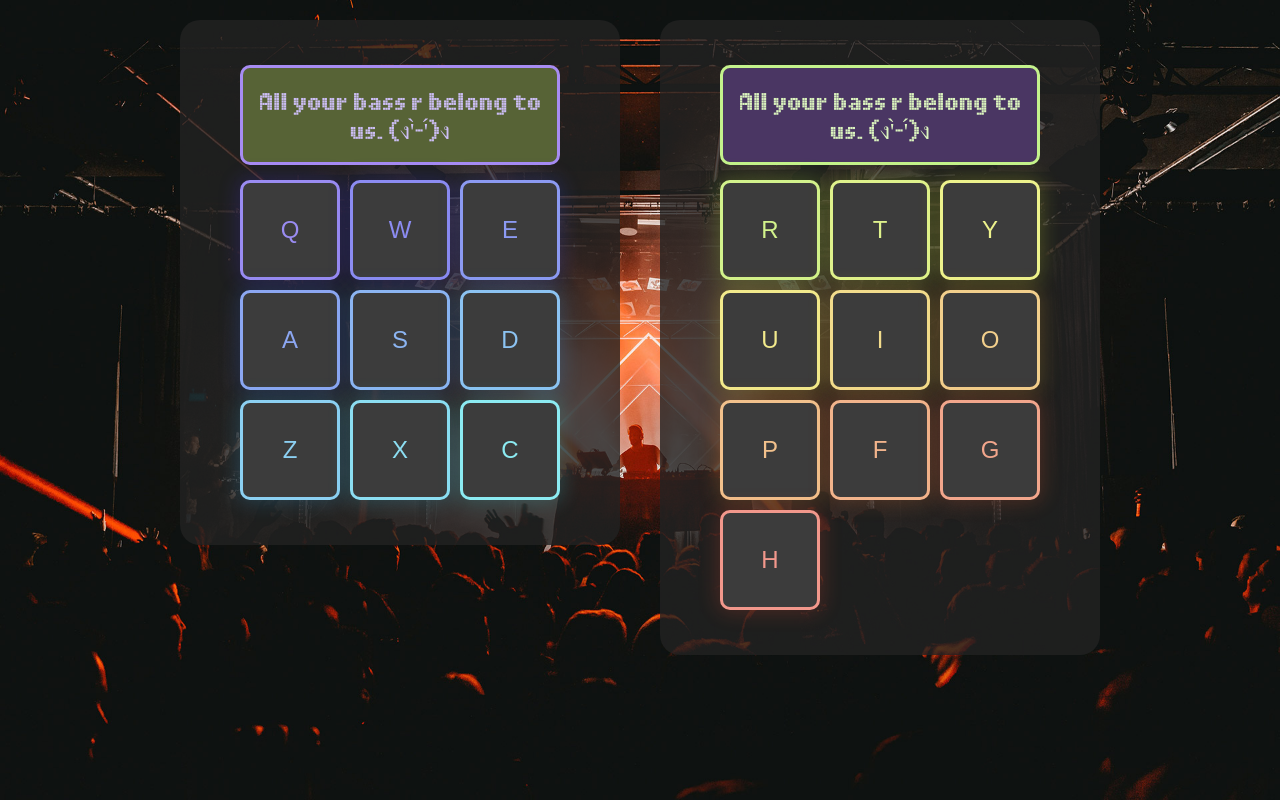
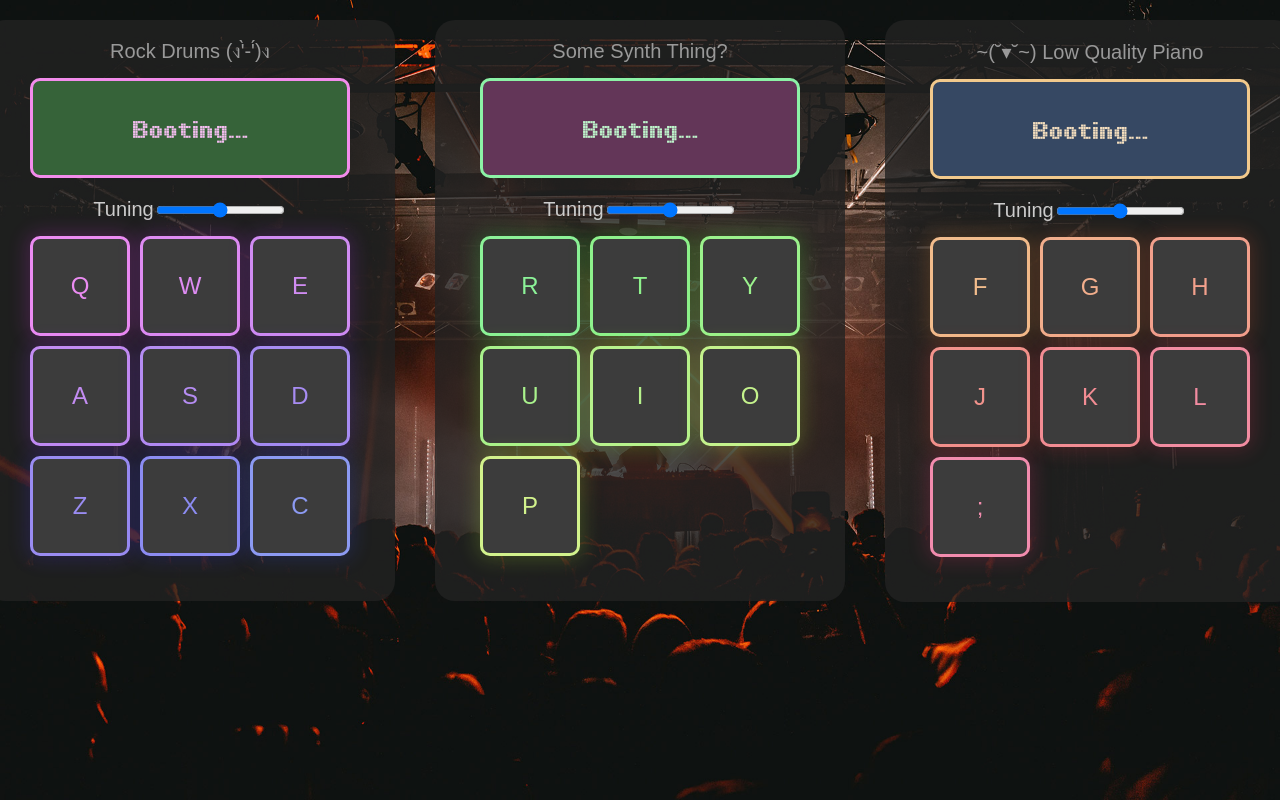
Before and after one commit to nrutledge/music-app, a React (Create React App) app: page / in a window 1280 px wide. Built offline with nearby package versions, Linux system fonts and the light colour scheme; no server answers.

Commit message:
Added instrument names, tuning controls and misc. fixes

```diff
--- a/src/common/keyMappings.js
+++ b/src/common/keyMappings.js
@@ -90,7 +90,8 @@ export const synth = [
         source: 'sounds/synth/I_Do_Remember_F_01.wav',
         volume: 0.75,
         pan: 0.5,
-        exclusiveZone: 3
+        exclusiveZone: 3,
+        detune: 100
     },
     {
         name: 'Synth G Major',
@@ -116,6 +117,9 @@ export const synth = [
         pan: 0.5,
         exclusiveZone: 3
     },
+]
+
+export const piano = [
     {
         name: 'Piano Chord 1',
         triggerKey: 'f',
@@ -140,4 +144,40 @@ export const synth = [
         pan: -0.5,
         exclusiveZone: 1
     },
+    {
+        name: 'Piano Chord 4',
+        triggerKey: 'j',
+        source: 'sounds/piano/Chord_3.mp3',
+        volume: 1.0,
+        pan: -0.5,
+        exclusiveZone: 1,
+        detune: 200
+    },
+    {
+        name: 'Piano Chord 5',
+        triggerKey: 'k',
+        source: 'sounds/piano/Chord_3.mp3',
+        volume: 1.0,
+        pan: -0.5,
+        exclusiveZone: 1,
+        detune: 300
+    },
+    {
+        name: 'Piano Chord 6',
+        triggerKey: 'l',
+        source: 'sounds/piano/Chord_3.mp3',
+        volume: 1.0,
+        pan: -0.5,
+        exclusiveZone: 1,
+        detune: 500
+    },
+    {
+        name: 'Piano Chord 7',
+        triggerKey: ';',
+        source: 'sounds/piano/Chord_3.mp3',
+        volume: 1.0,
+        pan: -0.5,
+        exclusiveZone: 1,
+        detune: 700
+    },
 ]
--- a/src/components/App/App.js
+++ b/src/components/App/App.js
@@ -1,6 +1,6 @@
 import React, { Component } from 'react';
 import Instrument from '../Instrument/Instrument';
-import { drums, synth } from '../../common/keyMappings'
+import { drums, synth, piano } from '../../common/keyMappings'
 import './App.css';
 
 const audioCtx = new (window.AudioContext || window.webkitAudioContext)();
@@ -9,8 +9,9 @@ export default class App extends Component {
   render() {
     return (
       <div className="app">
-        <Instrument audioCtx={audioCtx} keyMappings={drums} />
-        <Instrument audioCtx={audioCtx} keyMappings={synth} />
+        <Instrument audioCtx={audioCtx} keyMappings={drums} name={'Rock Drums (ง\'̀-\'́)ง'} />
+        <Instrument audioCtx={audioCtx} keyMappings={synth} name={'Some Synth Thing?'} />
+        <Instrument audioCtx={audioCtx} keyMappings={piano} name={'~(˘▾˘~) Low Quality Piano'} />
       </div>
     );
   }
--- a/src/components/DrumPad/DrumPad.js
+++ b/src/components/DrumPad/DrumPad.js
@@ -55,7 +55,16 @@ class DrumPad extends Component {
         if (key !== this.props.triggerKey || this.state.isPressed) { return; }
 
         this.stopSound(this.props.audioCtx, this.state.audioSource, this.state.gainNode, 0.001)
-        this.playSound(this.props.audioCtx, this.state.panner, this.state.audioBuffer, this.props.volume, 0.001, 0.001);
+        this.playSound(
+            this.props.audioCtx,
+            this.state.panner,
+            this.state.audioBuffer,
+            this.props.volume,
+            this.props.detune,
+            this.props.instrumentDetune,
+            0.001,
+            0.001
+        );
         this.props.setLastPlayed(this.props.exclusiveZone, key, this.props.name);
 
         this.setState({ isPressed: true });
@@ -73,6 +82,7 @@ class DrumPad extends Component {
         const arrayBuffer = await response.arrayBuffer();
         const decodedData = await audioCtx.decodeAudioData(arrayBuffer);
 
+        this.props.incrementLoadedCount();
         this.setState({ audioBuffer: decodedData });
     }
 
@@ -87,7 +97,7 @@ class DrumPad extends Component {
     }
 */
 
-    playSound = (audioCtx, panner, bufferToPlay, volume = 1, attackTime = 0.001, startDelay = 0) => {
+    playSound = (audioCtx, panner, bufferToPlay, volume = 1, detune = 0, instrumentDetune = 0, attackTime = 0.001, startDelay = 0) => {
         const source = audioCtx.createBufferSource();
         source.buffer = bufferToPlay;
 
@@ -115,6 +125,8 @@ class DrumPad extends Component {
         source.connect(gainNode);
         gainNode.connect(panner);
         panner.connect(audioCtx.destination);
+
+        source.detune.setValueAtTime(instrumentDetune + detune, audioCtx.currentTime);
 
         source.start(audioCtx.currentTime + startDelay);
         this.setState({
--- /dev/null
+++ b/src/components/InputRange/InputRange.css
@@ -0,0 +1,7 @@
+.input-range {
+    display: flex;
+    align-items: center;
+    justify-content: center;
+    font-size: 20px;
+    margin: 10px;
+}
--- /dev/null
+++ b/src/components/InputRange/InputRange.js
@@ -0,0 +1,41 @@
+import React, { Component } from 'react';
+import './InputRange.css';
+
+export default class InputRange extends Component {
+    componentDidUpdate(prevProps) {
+        if (this.props.value !== prevProps.value) {
+            this.setDisplay();
+        }
+    }
+
+    setDisplay = () => {
+        this.props.setDisplay(this.props.name + ': ' + this.props.value);
+    }
+
+    render() {
+        return (
+            <div className="input-range">
+                <label for={this.props.name} style={{ color: '#CCC' }}>Tuning</label>
+                <input
+                    type="range"
+                    name={this.props.name}
+                    min={this.props.min}
+                    max={this.props.max}
+                    value={this.props.value}
+                    onChange={this.props.handleTuningChange}
+                    onMouseOver={this.setDisplay}
+                />
+                {/*
+                <input
+                    type="number"
+                    min={this.props.min}
+                    max={this.props.max}
+                    value={this.props.value}
+                    onChange={this.props.handleTuningChange}
+                />
+
+                */}
+            </div>
+        )
+    }
+}
--- a/src/components/Instrument/Instrument.css
+++ b/src/components/Instrument/Instrument.css
@@ -1,15 +1,22 @@
-#drum-machine {
+.instrument {
     display: flex;
     flex-direction: column;
     justify-content: center;
     align-items: center;
     box-sizing: border-box;
     width: 100%;
-    max-width: 440px;
+    max-width: 420px;
     margin: 20px;
-    padding: 40px;
+    padding: 20px 40px 40px 40px;
     background-color: rgba(34, 34, 34, 0.8);
     border-radius: 20px;
+  }
+
+  .title {
+    color: #999;
+    font-size: 20px;
+    /* font-weight: bold; */
+    margin-bottom: 10px;
   }
 
   #display {
--- a/src/components/Instrument/Instrument.js
+++ b/src/components/Instrument/Instrument.js
@@ -1,34 +1,41 @@
 import React, { Component } from 'react';
 import PadBank from '../PadBank/PadBank';
 import detectMobile from '../../helpers/detectMobile';
+import InputRange from '../InputRange/InputRange';
 import './Instrument.css';
 
 export default class Instrument extends Component {
     constructor(props) {
         super(props);
         this.state = {
+            display: '',
             baseHue: Math.random() * 360,
             loadedCount: 0,
             totalCount: this.props.keyMappings.length,
             lastPlayedZone: 0,
-            lastPlayedKey: ''
+            lastPlayedKey: '',
+            tuning: 0
         }
     }
 
     // Start hue shift animation
     componentDidMount() {
-        /*
+        const initialDisplay = detectMobile() ? 'Not mobile optimized' : 'Booting...'
+        this.setDisplay(initialDisplay);
         setInterval(() => {
             this.setBaseHue(3, true);
         }, 300);
-        */
     }
 
     incrementLoadedCount = () => {
         if (this.state.loadedCount >= this.state.totalCount) { return; }
 
         this.setState(prevState => {
-            return { loadedCount: prevState.loadedCount + 1 };
+            const newCount = prevState.loadedCount + 1;
+            return {
+                display: `Loaded ${newCount}/${this.state.totalCount} Sounds`,
+                loadedCount: newCount
+            };
         });
     }
 
@@ -49,13 +56,14 @@ export default class Instrument extends Component {
         });
     }
 
+    handleTuningChange = (e) => {
+        this.setState({ tuning: parseFloat(e.target.value) });
+    }
+
     render() {
-        const displayText = this.state.loadedCount === 0
-            ? detectMobile() ? 'Not mobile optimized' : 'All your bass r belong to us. (ง\'̀-\'́)ง'
-            : `Loaded ${this.state.loadedCount}/${this.state.totalCount} Sounds`
-
         return (
-            <div id="drum-machine">
+            <div className="instrument">
+                <div className="title">{this.props.name}</div>
                 <div
                     id="display"
                     style={{
@@ -64,14 +72,23 @@ export default class Instrument extends Component {
                             border: `3px solid hsl(${this.state.baseHue}, 80%, 75%)`
                         }}
                 >
-                    {displayText}
+                    {this.state.display}
                 </div>
+                <InputRange
+                    name="Tuning"
+                    min={-12}
+                    max={12}
+                    value={this.state.tuning}
+                    handleTuningChange={this.handleTuningChange}
+                    setDisplay={this.setDisplay}
+                />
                 <PadBank
                     audioCtx={this.props.audioCtx}
                     keyMappings={this.props.keyMappings}
                     baseHue={this.state.baseHue}
                     lastPlayedZone={this.state.lastPlayedZone}
                     lastPlayedKey={this.state.lastPlayedKey}
+                    instrumentDetune={this.state.tuning * 100}
                     playSound={this.playSound}
                     setBaseHue={this.setBaseHue}
                     incrementLoadedCount={this.incrementLoadedCount}
--- a/src/components/PadBank/PadBank.js
+++ b/src/components/PadBank/PadBank.js
@@ -13,6 +13,8 @@ export default class PadBank extends Component {
                         sound={keyMap.sound}
                         volume={keyMap.volume}
                         pan={keyMap.pan}
+                        detune={keyMap.detune}
+                        instrumentDetune={this.props.instrumentDetune}
                         exclusiveZone={keyMap.exclusiveZone}
                         lastPlayedZone={this.props.lastPlayedZone}
                         lastPlayedKey={this.props.lastPlayedKey}
```
